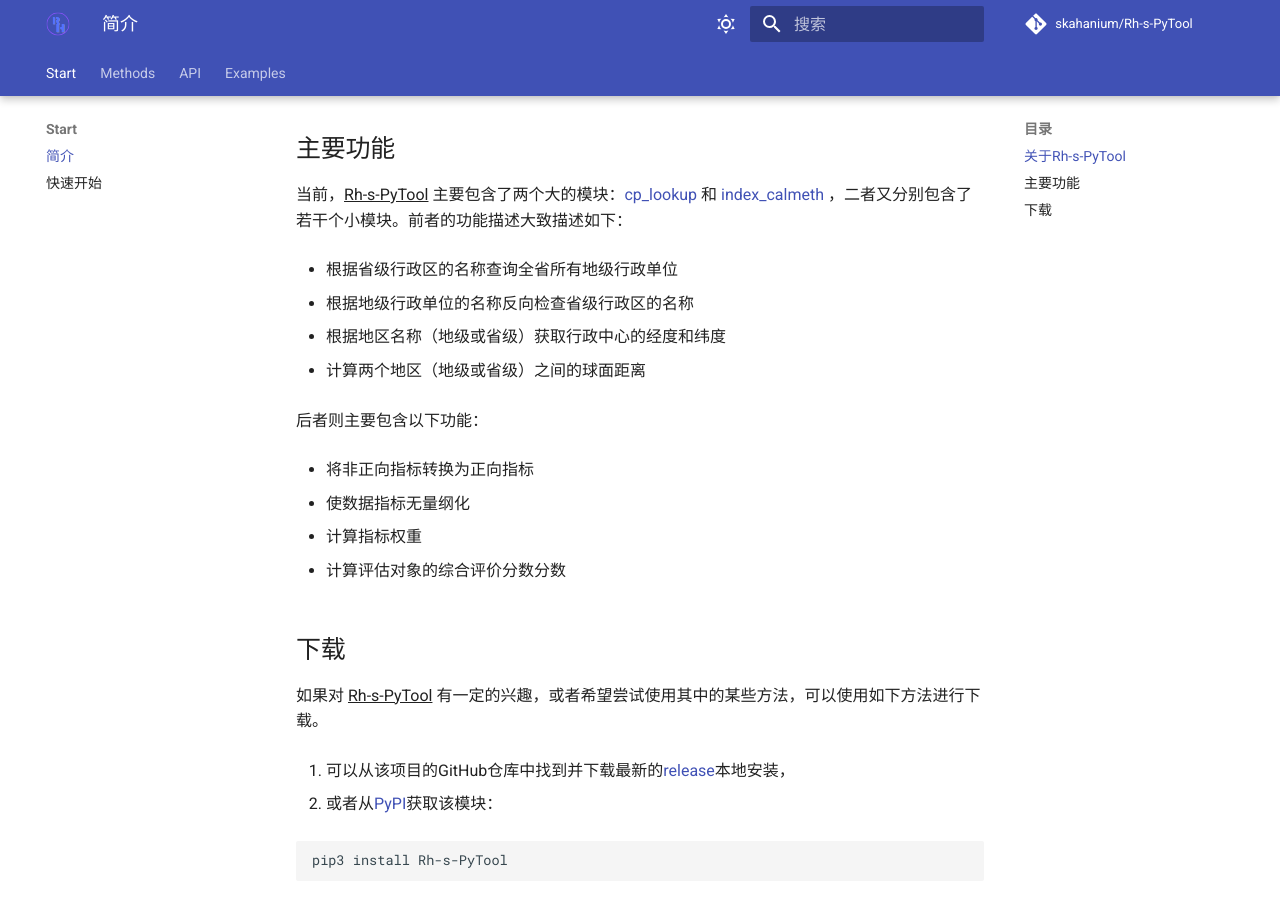
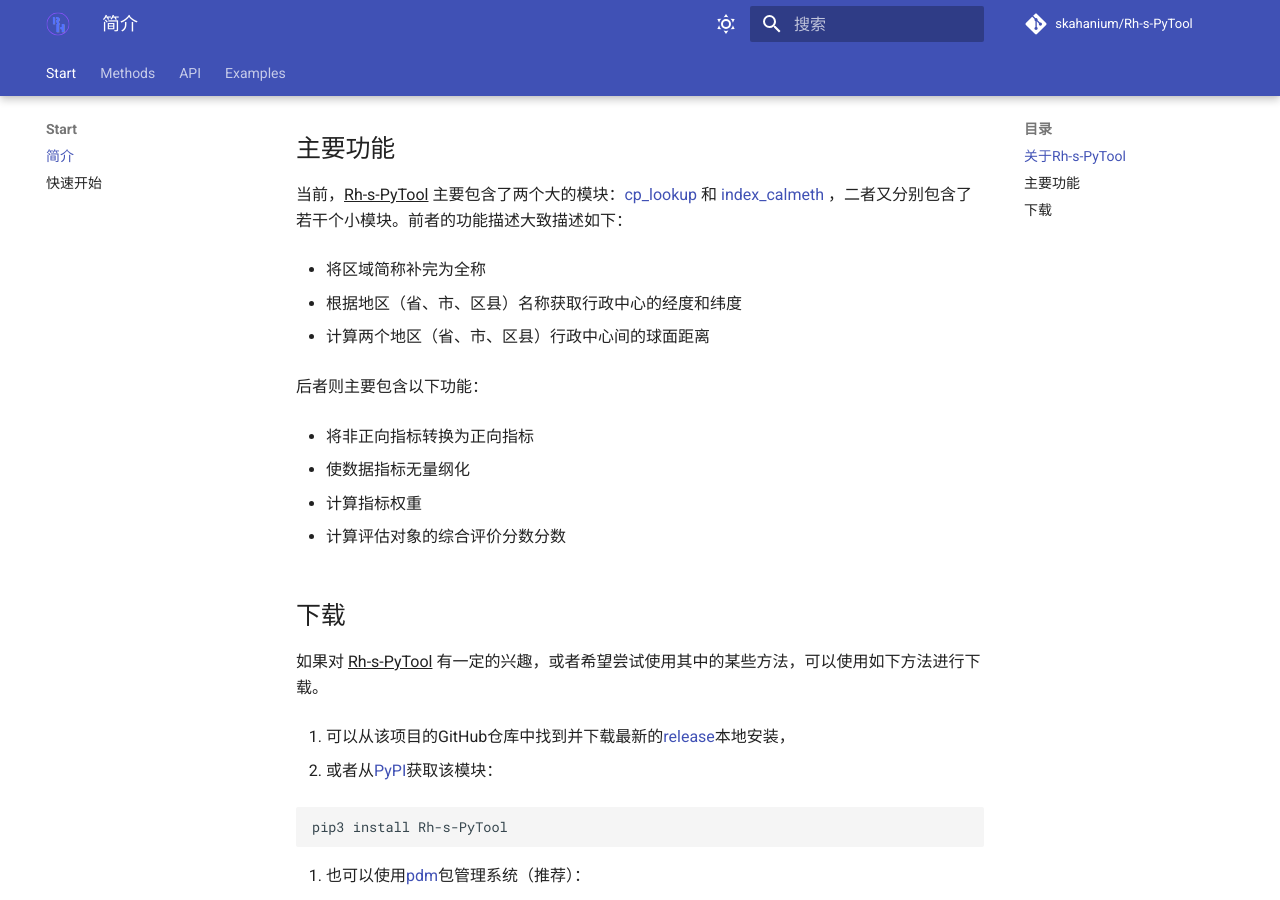
Before and after one commit to skahanium/Rh-s-PyTool, an MkDocs documentation site: the page built from docs/index.md, in a window 1280 px wide and 900 px high, scrolled down 330 px. Built offline with MkDocs 1.6.1 and Material for MkDocs 9.7.7, drawn with Linux system fonts in a browser that asks for light colours; comment, search, counter and statistics services are not loaded.

Commit message:
文档修正

```diff
--- a/docs/index.md
+++ b/docs/index.md
@@ -11,13 +11,11 @@
 
 当前，^^Rh-s-PyTool^^ 主要包含了两个大的模块：[cp_lookup](api/cp_lookup.md) 和 [index_calmeth](api/index_calmeth.md) ，二者又分别包含了若干个小模块。前者的功能描述大致描述如下：
 
-+ 根据省级行政区的名称查询全省所有地级行政单位
++ 将区域简称补完为全称
 
-+ 根据地级行政单位的名称反向检查省级行政区的名称
++ 根据地区（省、市、区县）名称获取行政中心的经度和纬度
 
-+ 根据地区名称（地级或省级）获取行政中心的经度和纬度
-
-+ 计算两个地区（地级或省级）之间的球面距离
++ 计算两个地区（省、市、区县）行政中心间的球面距离
 
 后者则主要包含以下功能：
 
```
